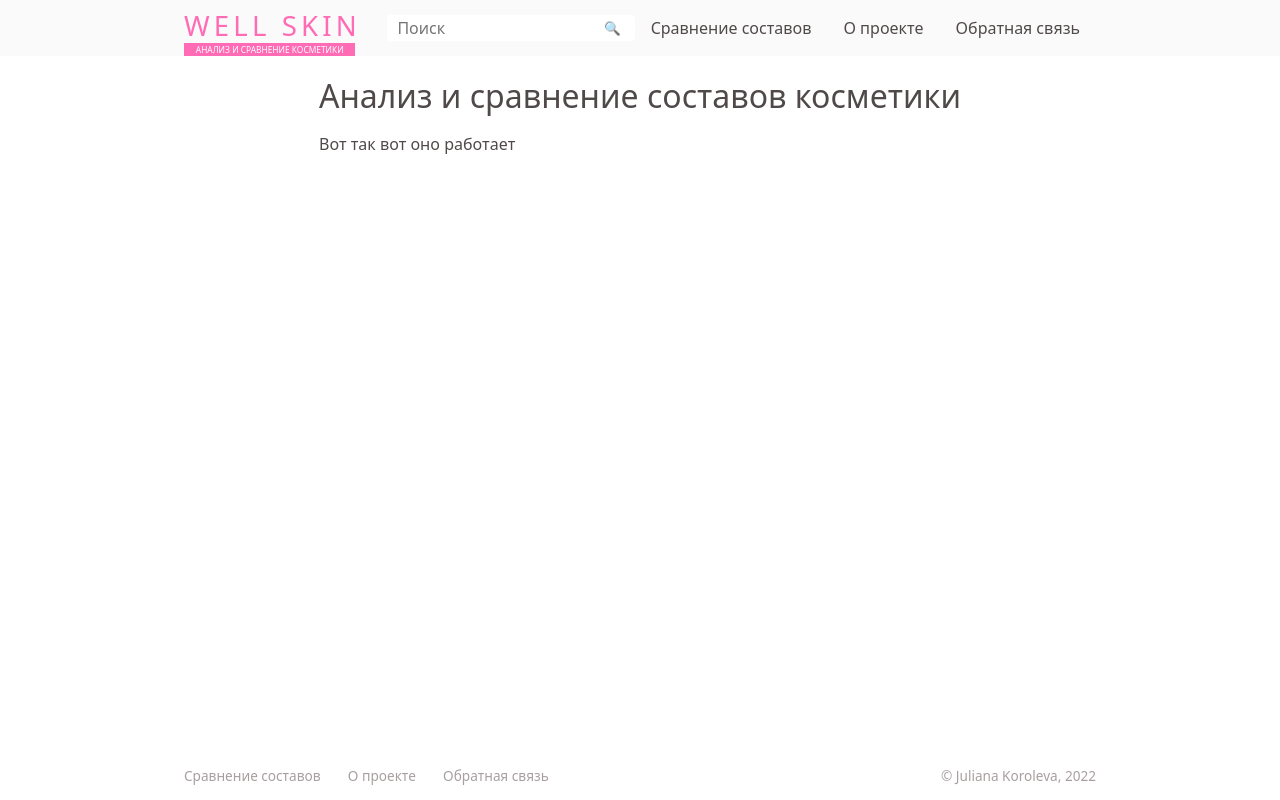
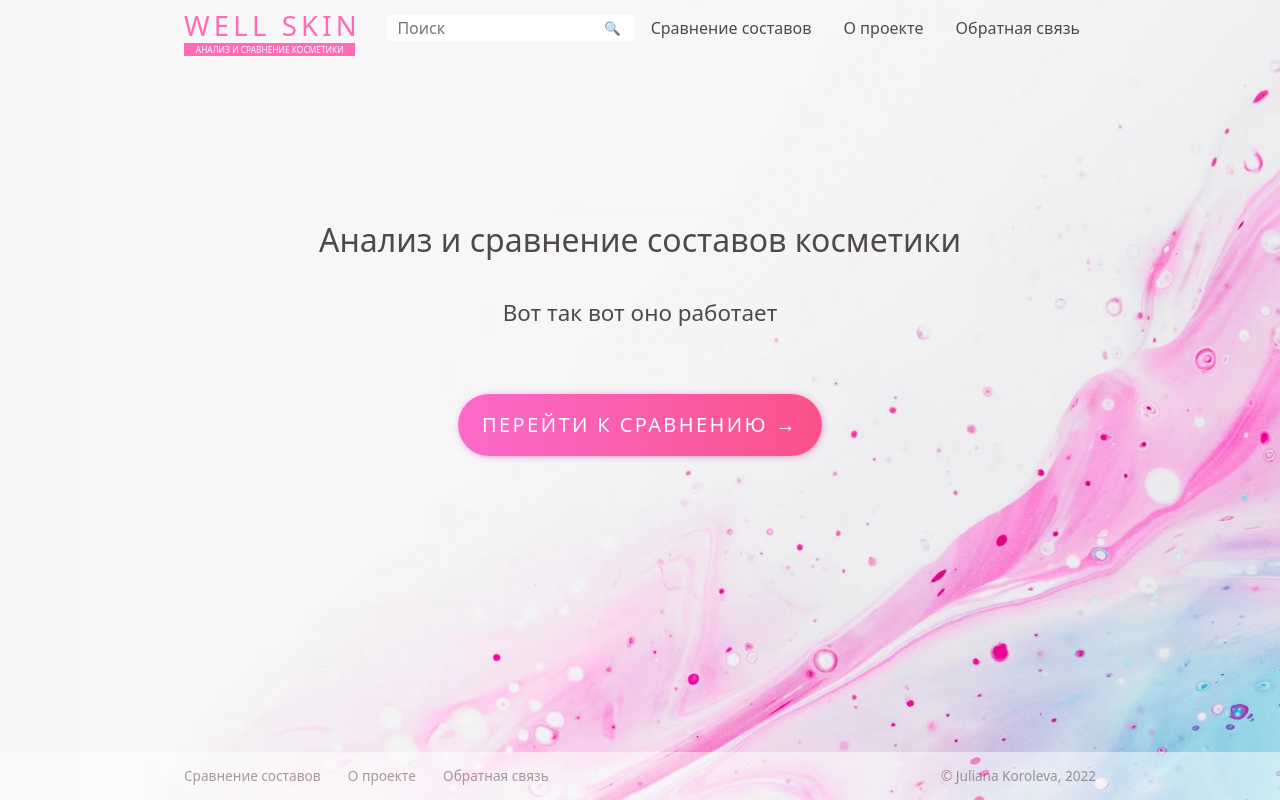
Before and after one commit to KJuliana/Well-skin, a PHP site: page / in a window 1280 px wide. Run offline with PHP 8.4, Linux system fonts and the light colour scheme.

Commit message:
Оформление главной страницы

```diff
--- a/@components/page.php
+++ b/@components/page.php
@@ -1,5 +1,5 @@
 <?php
-function render_page(string $title, string $header_html, string $footer_html, string $body_html): string {
+function render_page(string $title, string $header_html, string $footer_html, string $body_html, string $page_class = ""): string {
     $css_modify_time = filemtime($_SERVER['DOCUMENT_ROOT'] . '/style.css'); // для сброса кеша при изменении стилей
     return "
 <!DOCTYPE html>
@@ -16,7 +16,7 @@ function render_page(string $title, string $header_html, string $footer_html, st
 
 <body>
 
-<div class='page'>
+<div class='page $page_class'>
     <div class='page__header'>$header_html</div>
 
     <main class='page__content'>
--- a/about/index.php
+++ b/about/index.php
@@ -10,7 +10,7 @@ $title = "О проекте";
 
 $body = "
 <section class='intro'>
-    <p class='intro__text'>Вот такой вот проект</p>
+    <p class='intro__text'>Данный проект реализован с целью повышения доступности и популяризации научного подхода при выборе косметических средств.</p>
 </section>";
 
 echo render_page($title, $header, $footer, $body);
--- a/index.php
+++ b/index.php
@@ -9,8 +9,13 @@ $footer = render_footer();
 $title = "Анализ и сравнение составов косметики";
 
 $body = "
-<section class='intro'>
-    <p class='intro__text'>Вот так вот оно работает</p>
-</section>";
+<section class='main'>
+    <div class='main__intro'>
+        <p class='main__text'>Вот так вот оно работает</p>
+    </div>
+    <a class='main__button' href='/ingcompare'>Перейти к сравнению →</a>
+</section>
 
-echo render_page($title, $header, $footer, $body);
+";
+
+echo render_page($title, $header, $footer, $body, "page--main");
--- a/ingcompare/result/score.php
+++ b/ingcompare/result/score.php
@@ -1,6 +1,6 @@
 <?php
 
-function calculate_score($ingredients): array {
+function calculate_score_counts($ingredients): array {
     $scores = [];
     foreach ($ingredients as $ingredient) {
         $scores[] = $ingredient['score'];
--- a/style.css
+++ b/style.css
@@ -51,6 +51,11 @@ p {
     min-height: 100%;
 }
 
+.page--main {
+    background: #f6f6f6 url('/img/bg3.webp') no-repeat bottom right;
+    background-size: min(75rem, 100vw);
+}
+
 body {
     background: #fff;
     height: 100%;
@@ -64,12 +69,16 @@ a {
 .page__header {
     --color: hsla(355, 50%, 20%, 0.1);
 
-    background: hsla(350, 0%, 98%, 1);
+    background: hsla(0, 0%, 96%, 1);
     left: 0;
     position: fixed;
     right: 0;
     top: 0;
     z-index: 2;
+}
+
+.page--main .page__header {
+    background: none;
 }
 
 .header {
@@ -302,6 +311,13 @@ a {
     margin: 0 auto;
     max-width: var(--max-content-width);
     padding: calc(var(--header-height) + 1rem) var(--page-offset-x) 2rem;
+}
+
+.page--main .page__content {
+    display: flex;
+    flex-direction: column;
+    justify-content: center;
+    padding-bottom: 15vh;
 }
 
 .page__title {
@@ -546,6 +562,10 @@ a {
     font-size: 0.85rem;
 }
 
+.page--main .page__footer {
+    background: hsla(0, 0%, 100%, 0.5);
+}
+
 .footer {
     align-items: center;
     display: flex;
@@ -712,3 +732,50 @@ a {
 .ingredient-card__about__item {
     margin: 0.5em auto;
 }
+
+.main {
+    display: flex;
+    flex-direction: column;
+    align-items: center;
+}
+
+.main__intro {
+    display: flex;
+    justify-content: center;
+    gap: 3em;
+    padding: 2em;
+}
+
+.main__text {
+    font-size: 1.4em;
+}
+
+.main__button {
+    background: linear-gradient(to right, hsl(320deg 95% 70%), hsl(340deg 95% 65%));
+    color: #fffcff;
+    border: none;
+    border-radius: 2em;
+    box-shadow: 1px 1px 10px -3px #cc54b8;
+    cursor: pointer;
+    font: inherit;
+    font-size: 1.25rem;
+    font-weight: 500;
+    text-transform: uppercase;
+    letter-spacing: 0.12em;
+    padding: 1rem 1.5rem;
+    margin: 2rem;
+    transition: transform 0.05s ease-out, filter 0.05s ease-out, box-shadow 0.05s ease-out;
+    user-select: none;
+}
+
+.main__button:hover {
+    box-shadow: 1px 1px 10px -2px #cc54b8;
+    filter: saturate(1.3);
+    transform: scale(1.02);
+}
+
+.main__button:active {
+    box-shadow: 1px 1px 10px -10px #cc54b8;
+    filter: brightness(0.95);
+    transform: scale(0.98);
+}
```
Also changed, not shown: ingcompare/result/index.php (+8 -8 lines), img/bg3.webp (added).
